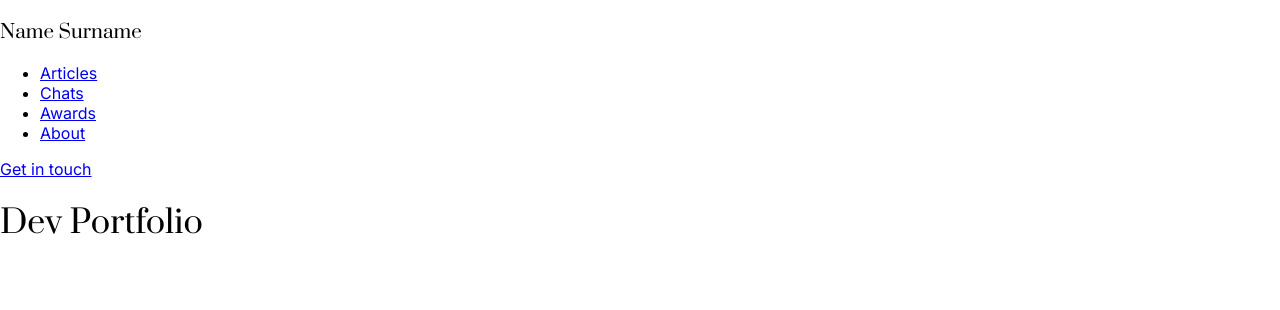
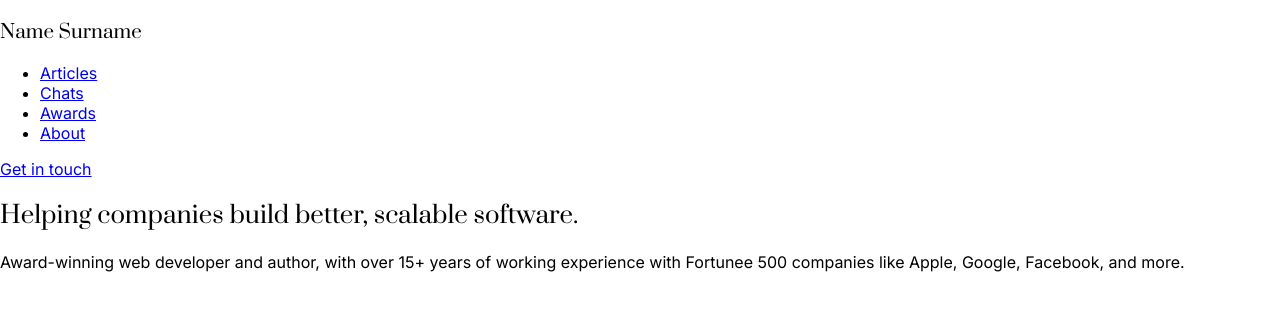
Before and after one commit to ntjnh/cw-developer-portfolio, a React (Vite) app: page / in a window 1280 px wide. Shown: the top 310 px of the page. Built offline with nearby package versions, Linux system fonts and the light colour scheme.

Commit message:
Create Hero component

```diff
--- a/src/App.jsx
+++ b/src/App.jsx
@@ -1,12 +1,13 @@
 import React from 'react'
 import './App.css'
+import Hero from './components/Hero'
 import Navbar from './components/Navbar'
 
 function App() {
   return (
     <div className="App">
       <Navbar />
-      <h1>Dev Portfolio</h1>
+      <Hero />
     </div>
   )
 }
--- /dev/null
+++ b/src/components/Hero.jsx
@@ -0,0 +1,8 @@
+export default function Hero() {
+    return (
+        <section>
+            <h1>Helping companies build better, scalable software.</h1>
+            <p>Award-winning web developer and author, with over 15+ years of working experience with Fortunee 500 companies like Apple, Google, Facebook, and more.</p>
+        </section>
+    )
+}
```
